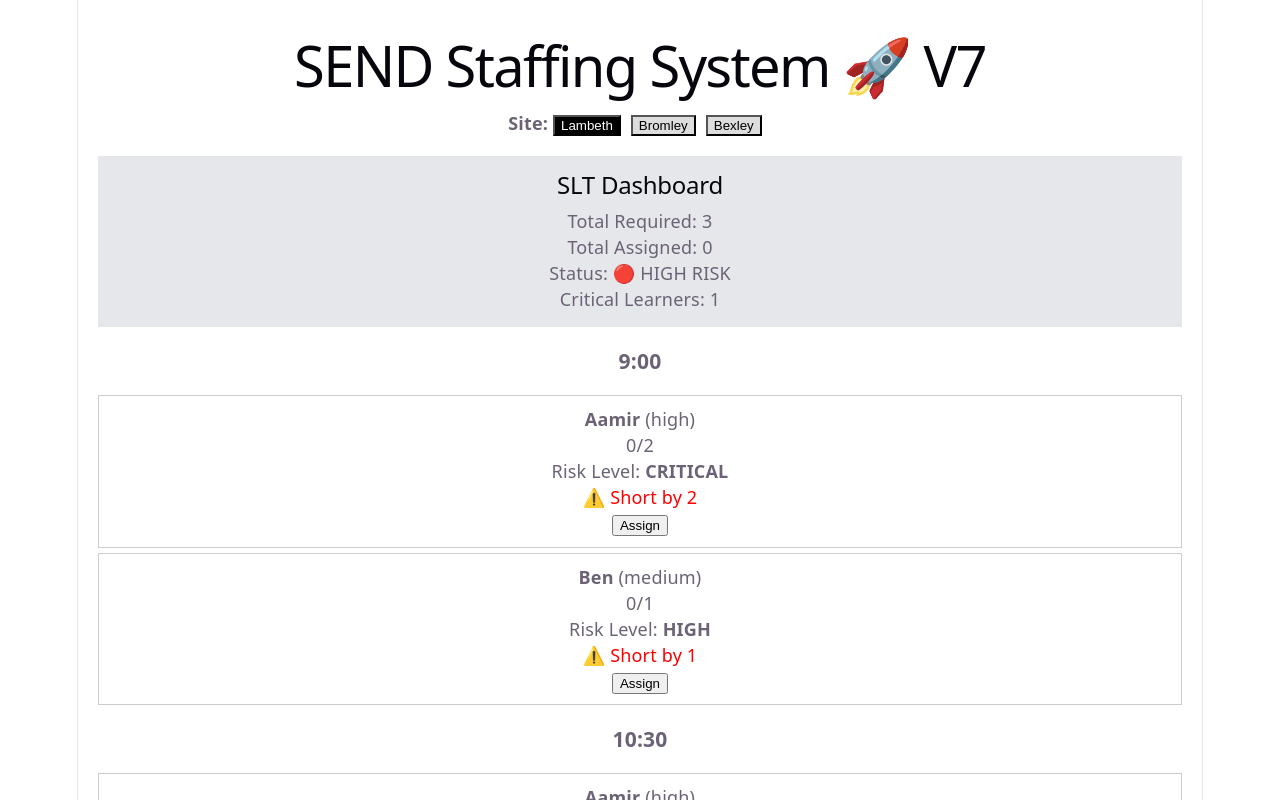
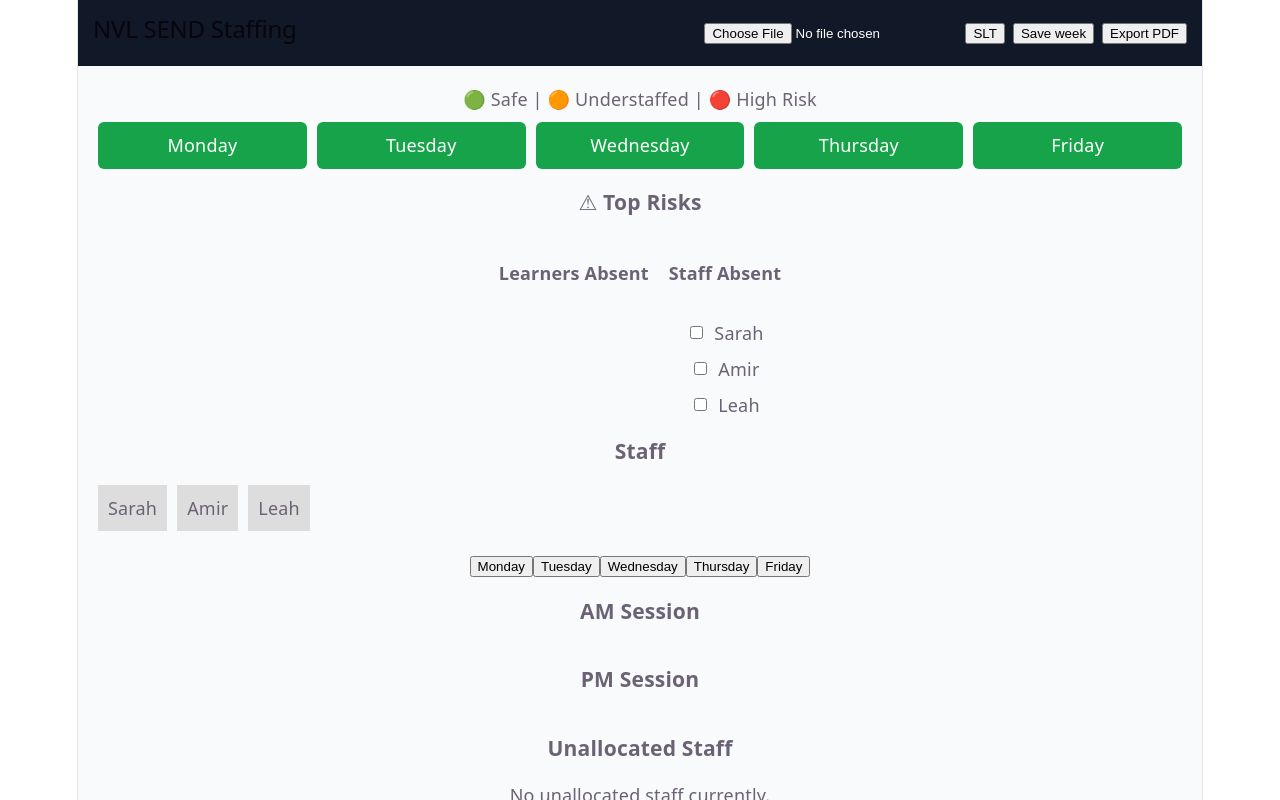
Before and after one commit to pezzaoaks/NVL-Staffing-App, a React (Vite) app: page / in a window 1280 px wide. Shown: the top 800 px of the page. Built offline with nearby package versions, Linux system fonts and the light colour scheme.

Commit message:
Final Beta May 2026 V1

```diff
--- a/package.json
+++ b/package.json
@@ -11,7 +11,8 @@
   },
   "dependencies": {
     "react": "^19.2.6",
-    "react-dom": "^19.2.6"
+    "react-dom": "^19.2.6",
+    "xlsx": "^0.18.5"
   },
   "devDependencies": {
     "@eslint/js": "^10.0.1",
@@ -22,6 +23,7 @@
     "eslint-plugin-react-hooks": "^7.1.1",
     "eslint-plugin-react-refresh": "^0.5.2",
     "globals": "^17.6.0",
+    "typescript": "^6.0.3",
     "vite": "^8.0.12"
   }
 }
--- a/src/App.jsx
+++ b/src/App.jsx
@@ -1,169 +1,395 @@
+import { useState, useEffect } from "react";
+import * as XLSX from "xlsx";
 
-import { useState } from "react";
+const days = ["Monday","Tuesday","Wednesday","Thursday","Friday"];
+const sessions = ["AM Session","PM Session"];
 
-const sitesData = {
-  Lambeth: [
-    { name: "Aamir", class: "Class A", risk: "high", ratio: 2 },
-    { name: "Ben", class: "Class B", risk: "medium", ratio: 1 },
-  ],
-  Bromley: [
-    { name: "Chloe", class: "Class C", risk: "low", ratio: 1 },
-  ],
-  Bexley: [
-    { name: "Daniel", class: "Class D", risk: "high", ratio: 2 },
-  ],
+const getStatus = (assigned, required) => {
+  if (assigned >= required) return "SAFE";
+  if (assigned === 0) return "HIGH RISK";
+  return "UNDERSTAFFED";
 };
 
-const staffList = ["Sarah", "Amir", "Leah"];
-const slots = ["9:00", "10:30"];
+const getHeat = (status) => {
+  if (status === "HIGH RISK") return { background: "#7f1d1d", color: "white" };
+  if (status === "UNDERSTAFFED") return { background: "#f59e0b", color: "white" };
+  return { background: "#16a34a", color: "white" };
+};
 
-const riskWeight = { low: 1, medium: 2, high: 3 };
+const score = (status) =>
+  status === "HIGH RISK" ? 3 : status === "UNDERSTAFFED" ? 2 : 1;
 
 export default function App() {
-  const [site, setSite] = useState("Lambeth");
+  const [day, setDay] = useState("Monday");
+  const [classesData, setClassesData] = useState([]);
   const [assignments, setAssignments] = useState({});
+  const [dragged, setDragged] = useState(null);
 
-  const learners = sitesData[site];
+  const [staff] = useState(["Sarah", "Amir", "Leah"]);
+  const [absentLearners, setAbsentLearners] = useState([]);
+  const [absentStaff, setAbsentStaff] = useState([]);
 
-  // ✅ Coverage
-  const getCoverage = (slot, learner) => {
-    const key = `${site}-${slot}-${learner.name}`;
-    const assigned = assignments[key] || [];
+  const [audit, setAudit] = useState([]);
+  const [view, setView] = useState("dashboard");
+  const [savedWeek, setSavedWeek] = useState(false);
 
-    return {
-      assigned: assigned.length,
-      required: learner.ratio,
-      gap: learner.ratio - assigned.length,
-    };
+  const log = (text) => {
+    const time = new Date().toLocaleTimeString();
+    setAudit((prev) => [`[${time}] ${text}`, ...prev]);
   };
 
-  // ✅ Assign
-  const assign = (slot, learner) => {
-    const key = `${site}-${slot}-${learner}`;
-    const current = assignments[key] || [];
+  useEffect(() => {
+    const saved = localStorage.getItem("nvl-week");
+    if (!saved) return;
 
-    setAssignments({
-      ...assignments,
-      [key]: [...current, staffList[0]],
-    });
+    try {
+      const data = JSON.parse(saved);
+      setClassesData(data.classesData || []);
+      setAssignments(data.assignments || {});
+      setAbsentLearners(data.absentLearners || []);
+      setAbsentStaff(data.absentStaff || []);
+      setDay(data.day || "Monday");
+      setView(data.view || "dashboard");
+      setAudit(data.audit || []);
+    } catch (err) {
+      console.error("Failed to load saved week:", err);
+    }
+  }, []);
+
+  useEffect(() => {
+    localStorage.setItem(
+      "nvl-week",
+      JSON.stringify({
+        classesData,
+        assignments,
+        absentLearners,
+        absentStaff,
+        day,
+        view,
+        audit,
+      })
+    );
+  }, [classesData, assignments, absentLearners, absentStaff, day, view, audit]);
+
+  const saveWeek = () => {
+    localStorage.setItem(
+      "nvl-week",
+      JSON.stringify({
+        classesData,
+        assignments,
+        absentLearners,
+        absentStaff,
+        day,
+        view,
+        audit,
+      })
+    );
+    setSavedWeek(true);
+    log("Weekly save complete");
+    window.setTimeout(() => setSavedWeek(false), 2000);
   };
 
-  // ✅ AUTO RISK SCORE
-  const getRiskScore = (slot, learner) => {
-    const c = getCoverage(slot, learner);
-
-    if (c.gap <= 0) return "LOW";
-
-    const score = c.gap * riskWeight[learner.risk];
-
-    if (score >= 4) return "CRITICAL";
-    if (score >= 2) return "HIGH";
-    return "MEDIUM";
+  const exportPDF = () => {
+    log("Export PDF requested");
+    window.print();
   };
 
-  // ✅ SLT DASHBOARD CALC
-  let totalRequired = 0;
-  let totalAssigned = 0;
-  let criticalCount = 0;
+  const handleUpload = (e) => {
+    const file = e.target.files[0];
+    if (!file) return;
 
-  learners.forEach((l) => {
-    const c = getCoverage(slots[0], l);
-    totalRequired += c.required;
-    totalAssigned += c.assigned;
+    const isExcel = file.name.endsWith(".xlsx");
+    const reader = new FileReader();
 
-    if (getRiskScore(slots[0], l) === "CRITICAL") {
-      criticalCount++;
-    }
-  });
+    reader.onload = (event) => {
+      try {
+        let parsed = [];
 
-  const overallStatus =
-    criticalCount > 0
-      ? "🔴 HIGH RISK"
-      : totalAssigned < totalRequired
-      ? "🟠 UNDERSTAFFED"
-      : "🟢 SAFE";
+        if (isExcel) {
+          const data = new Uint8Array(event.target.result);
+          const wb = XLSX.read(data, { type: "array" });
+          const sheet = wb.Sheets[wb.SheetNames[0]];
+          const json = XLSX.utils.sheet_to_json(sheet);
+
+          parsed = json.map((row) => ({
+            day: row.Day,
+            session: row.Session,
+            name: row.Class,
+            subject: row.Subject,
+            lecturer: row.Lecturer,
+            room: row.Room,
+            supportNeeded: Number(row.Support) || 0,
+            learners: row.Students ? row.Students.split("|") : [],
+          }));
+        } else {
+          parsed = event.target.result
+            .split("\n")
+            .slice(1)
+            .map((row) => {
+              const cols = row.split(",");
+              if (cols.length < 7) return null;
+
+              return {
+                day: cols[0]?.trim(),
+                session: cols[1]?.trim(),
+                name: cols[2]?.trim(),
+                subject: cols[3]?.trim(),
+                lecturer: cols[4]?.trim(),
+                room: cols[5]?.trim(),
+                supportNeeded: Number(cols[6]) || 0,
+                learners: (cols[7] || "").split("|").filter(Boolean),
+              };
+            })
+            .filter(Boolean);
+        }
+
+        setClassesData(parsed);
+        log("📁 Timetable uploaded");
+      } catch (err) {
+        console.error(err);
+        alert("Upload error — check file format");
+      }
+    };
+
+    isExcel ? reader.readAsArrayBuffer(file) : reader.readAsText(file);
+  };
+
+  const assign = (sessionName, className, staffName = "Manual") => {
+    const key = `${day}-${sessionName}-${className}`;
+    setAssignments((prev) => ({
+      ...prev,
+      [key]: (prev[key] || 0) + 1,
+    }));
+    log(`${staffName} → ${className}`);
+  };
+
+  const drop = (sessionName, className) => {
+    if (!dragged) return;
+    assign(sessionName, className, dragged);
+  };
+
+  const topRisks = () => {
+    return classesData
+      .map((cls) => {
+        const key = `${cls.day}-${cls.session}-${cls.name}`;
+        const assigned = assignments[key] || 0;
+        const adjusted =
+          cls.supportNeeded -
+          (cls.learners || []).filter((l) => absentLearners.includes(l)).length;
+        return { ...cls, assigned, adjusted, status: getStatus(assigned, adjusted) };
+      })
+      .sort((a, b) => score(b.status) - score(a.status))
+      .slice(0, 3);
+  };
+
+  const dayStatus = (d) => {
+    const statuses = classesData
+      .filter((c) => c.day === d)
+      .map((c) => {
+        const key = `${d}-${c.session}-${c.name}`;
+        return getStatus(assignments[key] || 0, c.supportNeeded);
+      });
+
+    if (statuses.includes("HIGH RISK")) return "HIGH RISK";
+    if (statuses.includes("UNDERSTAFFED")) return "UNDERSTAFFED";
+    return "SAFE";
+  };
+
+  if (view === "slt") {
+    return (
+      <div style={{ padding: 40 }}>
+        <button onClick={() => setView("dashboard")}>⬅ Back</button>
+        <h1>SLT Priority View</h1>
+        {topRisks().map((r) => (
+          <div key={r.name} style={{ padding: 20, marginTop: 10, ...getHeat(r.status) }}>
+            {r.name} — {r.status}
+          </div>
+        ))}
+      </div>
+    );
+  }
 
   return (
-    <div style={{ padding: 20 }}>
-      <h1>SEND Staffing System 🚀 V7</h1>
-
-      {/* ✅ SITE SELECTOR */}
-      <div style={{ marginBottom: 20 }}>
-        <strong>Site: </strong>
-        {Object.keys(sitesData).map((s) => (
-          <button
-            key={s}
-            onClick={() => setSite(s)}
-            style={{
-              marginRight: 10,
-              background: site === s ? "black" : "#ddd",
-              color: site === s ? "white" : "black",
-            }}
-          >
-            {s}
-          </button>
-        ))}
+    <div style={{ background: "#f9fafb", minHeight: "100vh" }}>
+      <div
+        style={{
+          display: "flex",
+          justifyContent: "space-between",
+          padding: 15,
+          background: "#111827",
+          color: "white",
+        }}
+      >
+        <h2>NVL SEND Staffing</h2>
+        <div style={{ display: "flex", gap: 8, alignItems: "center" }}>
+          <input className="no-print" type="file" accept=".csv,.xlsx" onChange={handleUpload} />
+          <button className="no-print" onClick={() => setView("slt")}>SLT</button>
+          <button className="no-print" onClick={saveWeek}>Save week</button>
+          <button className="no-print" onClick={exportPDF}>Export PDF</button>
+          {savedWeek && <span style={{ marginLeft: 8 }}>Saved!</span>}
+        </div>
       </div>
 
-      {/* ✅ SLT DASHBOARD */}
-      <div
-        style={{
-          background: "#e5e7eb",
-          padding: 15,
-          marginBottom: 20,
-        }}
-      >
-        <h2>SLT Dashboard</h2>
-        <div>Total Required: {totalRequired}</div>
-        <div>Total Assigned: {totalAssigned}</div>
-        <div>Status: {overallStatus}</div>
-        <div>Critical Learners: {criticalCount}</div>
-      </div>
+      <div style={{ padding: 20 }}>
+        <div>🟢 Safe | 🟠 Understaffed | 🔴 High Risk</div>
 
-      {/* ✅ TIMETABLE */}
-      {slots.map((slot) => (
-        <div key={slot} style={{ marginBottom: 20 }}>
-          <h3>{slot}</h3>
-
-          {learners.map((l) => {
-            const c = getCoverage(slot, l);
-            const riskScore = getRiskScore(slot, l);
-
+        <div style={{ display: "flex", gap: 10, marginTop: 10 }}>
+          {days.map((d) => {
+            const s = dayStatus(d);
             return (
               <div
-                key={l.name}
+                key={d}
                 style={{
-                  border: "1px solid #ccc",
+                  flex: 1,
                   padding: 10,
-                  marginTop: 5,
+                  textAlign: "center",
+                  borderRadius: 6,
+                  ...getHeat(s),
                 }}
               >
-                <strong>{l.name}</strong> ({l.risk})
-
-                <div>
-                  {c.assigned}/{c.required}
-                </div>
-
-                <div>
-                  Risk Level: <strong>{riskScore}</strong>
-                </div>
-
-                {c.gap > 0 && (
-                  <div style={{ color: "red" }}>
-                    ⚠️ Short by {c.gap}
-                  </div>
-                )}
-
-                <button
-                  onClick={() => assign(slot, l.name)}
-                >
-                  Assign
-                </button>
+                {d}
               </div>
             );
           })}
         </div>
-      ))}
+
+        <h3 style={{ marginTop: 20 }}>⚠ Top Risks</h3>
+        {topRisks().map((r) => (
+          <div key={r.name}>
+            {r.name} - {r.status}
+          </div>
+        ))}
+
+        <div style={{ display: "flex", gap: 20, marginTop: 20, justifyContent: "center", alignItems: "flex-start" }}>
+          <div style={{ display: "flex", flexDirection: "column", gap: 10, alignItems: "center" }}>
+            <h4>Learners Absent</h4>
+            {classesData.flatMap((c) => c.learners || []).map((l) => (
+              <label key={l} style={{ display: "flex", alignItems: "center", gap: 8 }}>
+                <input
+                  type="checkbox"
+                  checked={absentLearners.includes(l)}
+                  onChange={() =>
+                    setAbsentLearners((prev) =>
+                      prev.includes(l) ? prev.filter((x) => x !== l) : [...prev, l]
+                    )
+                  }
+                />
+                {l}
+              </label>
+            ))}
+          </div>
+
+          <div style={{ display: "flex", flexDirection: "column", gap: 10, alignItems: "center" }}>
+            <h4>Staff Absent</h4>
+            {staff.map((s) => (
+              <label key={s} style={{ display: "flex", alignItems: "center", gap: 8 }}>
+                <input
+                  type="checkbox"
+                  checked={absentStaff.includes(s)}
+                  onChange={() =>
+                    setAbsentStaff((prev) =>
+                      prev.includes(s) ? prev.filter((x) => x !== s) : [...prev, s]
+                    )
+                  }
+                />
+                {s}
+              </label>
+            ))}
+          </div>
+        </div>
+
+        <h3 style={{ marginTop: 20 }}>Staff</h3>
+        <div style={{ display: "flex", gap: 10 }}>
+          {staff
+            .filter((s) => !absentStaff.includes(s))
+            .map((s) => (
+              <div
+                key={s}
+                draggable
+                onDragStart={() => setDragged(s)}
+                style={{ padding: 10, background: "#ddd" }}
+              >
+                {s}
+              </div>
+            ))}
+        </div>
+
+        <div style={{ marginTop: 20 }}>
+          {days.map((d) => (
+            <button key={d} onClick={() => setDay(d)}>
+              {d}
+            </button>
+          ))}
+        </div>
+
+        {sessions.map((session) => (
+          <div key={session} style={{ marginTop: 20 }}>
+            <h3>{session}</h3>
+            <div style={{ display: "flex", gap: 15, flexWrap: "wrap" }}>
+              {classesData
+                .filter((c) => c.day === day && c.session === session)
+                .map((cls) => {
+                  const key = `${day}-${session}-${cls.name}`;
+                  const assigned = assignments[key] || 0;
+                  const adjusted =
+                    cls.supportNeeded -
+                    (cls.learners || []).filter((l) => absentLearners.includes(l)).length;
+                  const status = getStatus(assigned, adjusted);
+                  return { ...cls, assigned, adjusted, status };
+                })
+                .sort((a, b) => score(b.status) - score(a.status))
+                .map((cls) => (
+                  <div
+                    key={cls.name}
+                    className={cls.status === "HIGH RISK" ? "flash" : ""}
+                    onDragOver={(e) => e.preventDefault()}
+                    onDrop={() => drop(session, cls.name)}
+                    style={{
+                      padding: 15,
+                      borderRadius: 8,
+                      width: cls.status === "HIGH RISK" ? 260 : 220,
+                      ...getHeat(cls.status),
+                    }}
+                  >
+                    <strong>{cls.name}</strong>
+                    <div>{cls.subject}</div>
+                    <div>
+                      {cls.assigned}/{cls.adjusted}
+                    </div>
+                    <button onClick={() => assign(session, cls.name)}>
+                      Assign
+                    </button>
+                  </div>
+                ))}
+            </div>
+          </div>
+        ))}
+
+        <div style={{ marginTop: 20 }}>
+          <h3>Unallocated Staff</h3>
+          <div>No unallocated staff currently.</div>
+        </div>
+
+        <div style={{ marginTop: 20 }}>
+          <h3>Audit</h3>
+          {audit.map((entry, i) => (
+            <div key={i}>{entry}</div>
+          ))}
+        </div>
+      </div>
+
+      <style>{`
+        @keyframes flash {
+          0%{transform:scale(1);}
+          50%{transform:scale(1.05);}
+          100%{transform:scale(1);}
+        }
+        .flash{animation:flash 1.2s infinite;}
+        @media print {
+          .no-print { display: none !important; }
+          body { background: white !important; }
+        }
+      `}</style>
     </div>
   );
 }
```
Also changed, not shown: tsconfig.json (added, +7 -0 lines), 1 other file (tests, documents, lock files or other folders).
